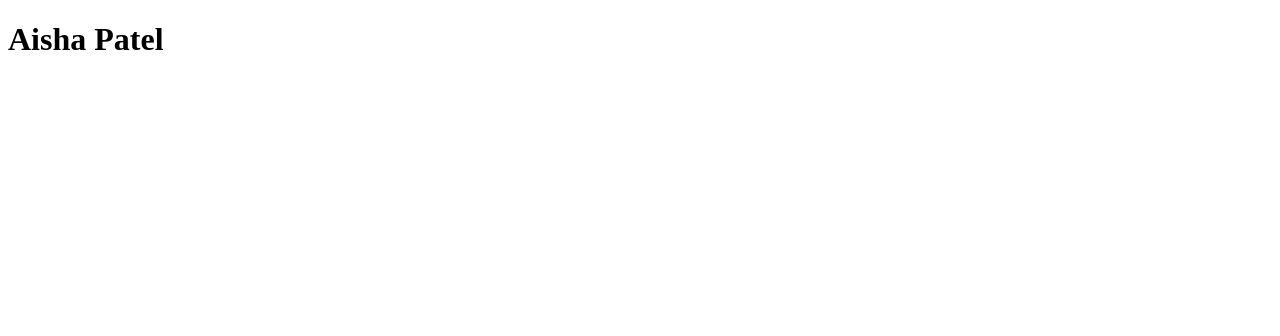
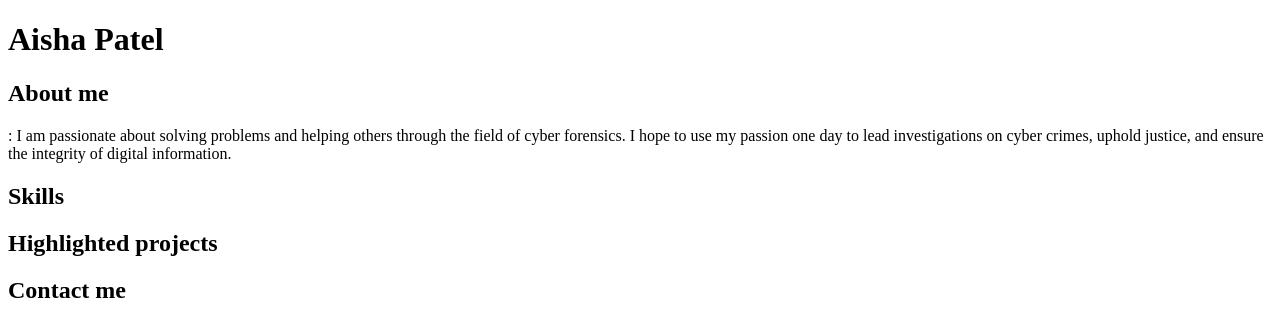
Before and after one commit to abp44032/abp44032.github.io, a plain HTML site: page index.html in a window 1280 px wide. Drawn offline with Linux system fonts and the light colour scheme.

Commit message:
changes for future

```diff
--- a/index.html
+++ b/index.html
@@ -5,5 +5,18 @@
 </head>
 <body>
         <h1>Aisha Patel</h1>
+        <div class="about">
+            <h2>About me</h2>
+            <p>: I am passionate about solving problems and helping others through the field of cyber forensics. I hope to use my passion one day to lead investigations on cyber crimes, uphold justice, and ensure the integrity of digital information.</p>
+        </div>
+        <div class="skills">
+            <h2>Skills</h2>
+        </div>
+        <div class="projects">
+            <h2>Highlighted projects</h2>
+        </div>
+        <div class="contact">
+            <h2>Contact me</h2>
+        </div>
     </body>
 </html>
```
